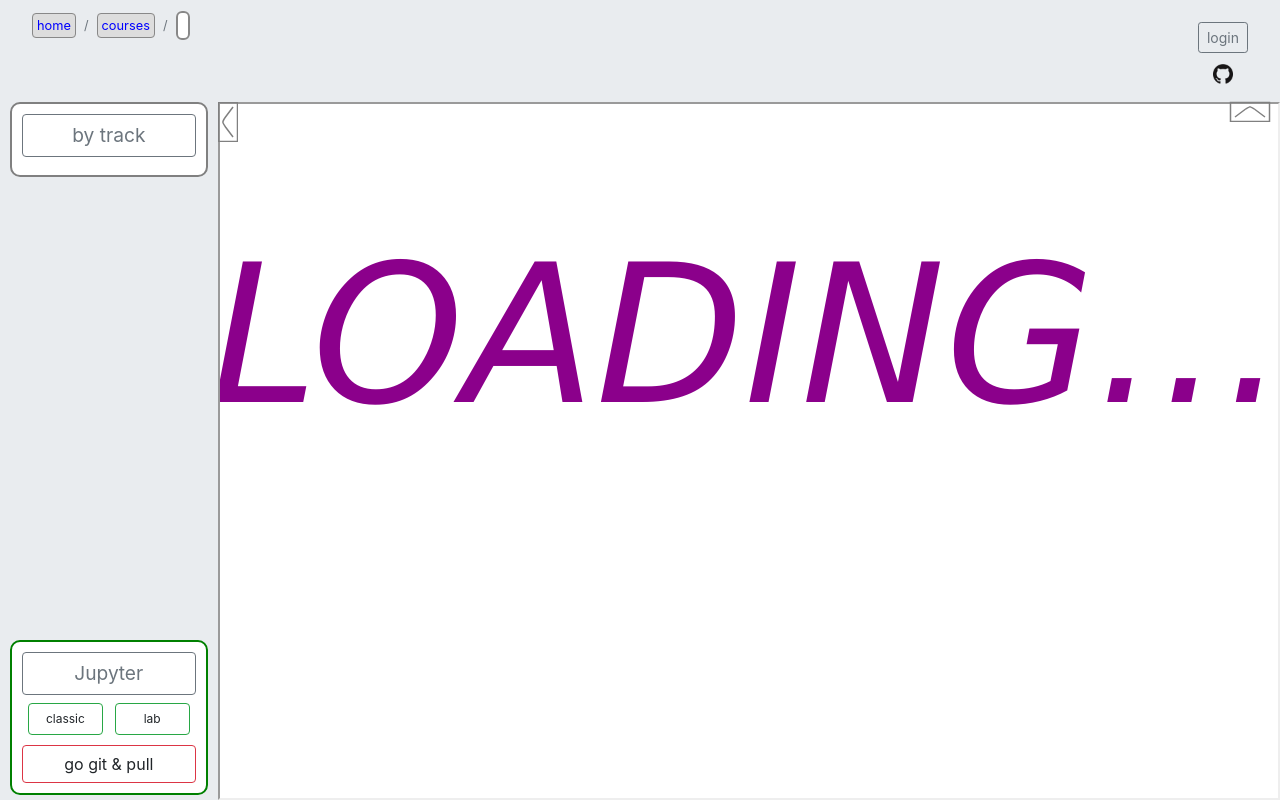
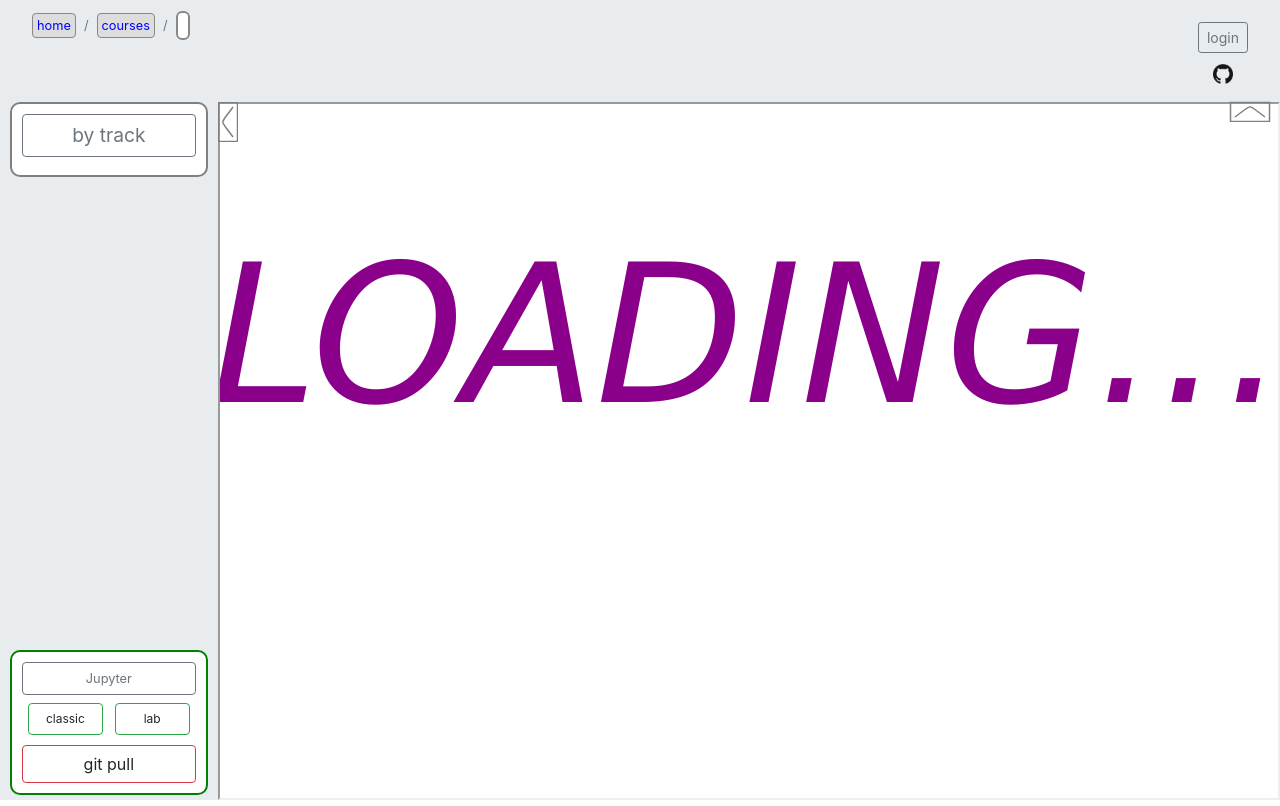
Before and after one commit to parmentelat/nbhosting, a Django app: template django/templates/auditor-notebook.html in a window 1280 px wide. Run offline with Django 3.2, Linux system fonts and the light colour scheme; the template is opened without the code that fills it, so the values that code supplies are empty; some libraries are stand-ins or nearby versions.

Commit message:
adapt auditor notebook view to the git-repo policy as all notebooks are now expected to exist

```diff
--- a/django/templates/auditor-notebook.html
+++ b/django/templates/auditor-notebook.html
@@ -277,19 +277,12 @@ div.section>a>.notebook.current {
 }
 
 .in-track {
-    background-color: #ccc;
-    /* background-color: #2E86C1;  blue-ish */
+    background-color: #afa;
 }
-/* both means it exists and it's been copied */
-.in-track.in-student {
-    background-color: #afa;
-    /* background-color: #17A589;  green-ish */
-}
-/* only in-student means somehow it's obsolete */
 .in-student {
     background-color: #884EA0;  /* purple-ish */
 }
-.smaller{
+.smaller {
     font-size: 60%;
 }
 
@@ -300,10 +293,17 @@ iframe {
 /*    background-position: center; */
  }
 
- .track-head, .file-head {
+ .track-head, .jupyter-head {
      width: 100%;
-     font-size: 120%;
  }
+
+.track-head {
+ font-size: 120%;
+}
+
+.jupyter-head {
+    font-size: 80%;
+}
 
 .single-track-head {
     width: 100%;
@@ -418,11 +418,9 @@ iframe {
 
         <div class="left-bottom">
 
-            <h1 class="btn btn-outline-secondary file-head"
+            <h1 class="btn btn-outline-secondary jupyter-head"
                 data-toggle="tooltip" data-html="true"
-                title="or, if you'd prefer through a regular jupyter browser
-                <br/>note that in this case you'll only able to see notebooks
-                <br/>that are <b>already present</b> in your workspace"
+                title="or, if you'd prefer through a regular jupyter browser"
             >Jupy<wbr>ter</h1>
             <div class="jupyter">
                 <a onclick="{iframe_src('/ipythonForward/{{coursename}}/{{student}}/tree'); update_header('Jupyter classic');}"
@@ -445,8 +443,8 @@ iframe {
             <a onclick="iframe_src('{{gitpull_url}}')"
                 class="btn btn-outline-danger git"
                 data-toggle="tooltip" data-html="true"
-                title="you may need to initialize</br>your workspace as a git repo<br/>this button will also update from upstream"
-            > go git &amp; pull
+                title="update your workspace<br/>from the upstream git repo"
+            > git pull
             </a>
         </div>
 
```
